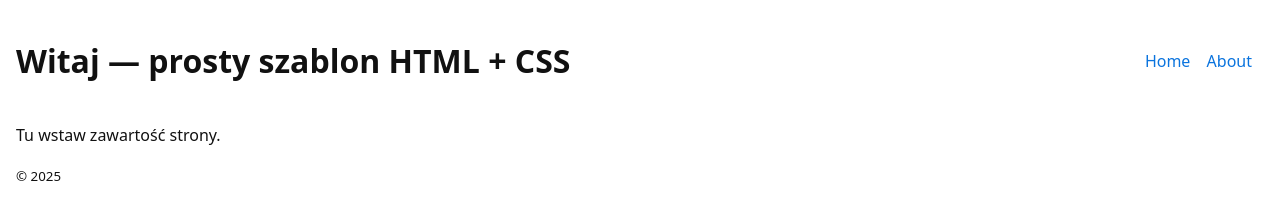
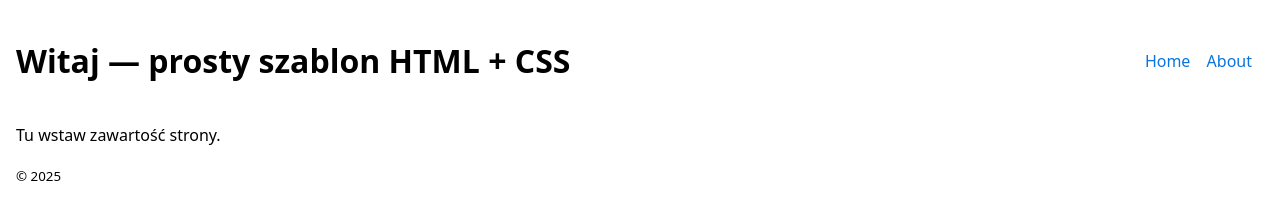
Before and after one commit to skibasu/Static-HTML-CSS-Template, a website: page src/index.html in a window 1280 px wide. Drawn offline with Linux system fonts and the light colour scheme; files that its build step writes are made by us from their sources.

Commit message:
readme init

```diff
--- a/src/css/style.css
+++ b/src/css/style.css
@@ -1,6 +1,6 @@
 :root {
     --bg: #ffffff;
-    --text: #111111;
+    --text: #000000;
     --accent: #0b74de;
 }
 
```
Also changed, not shown: src/README.md (added), src/css/style.min.css (added), 1 other file.
